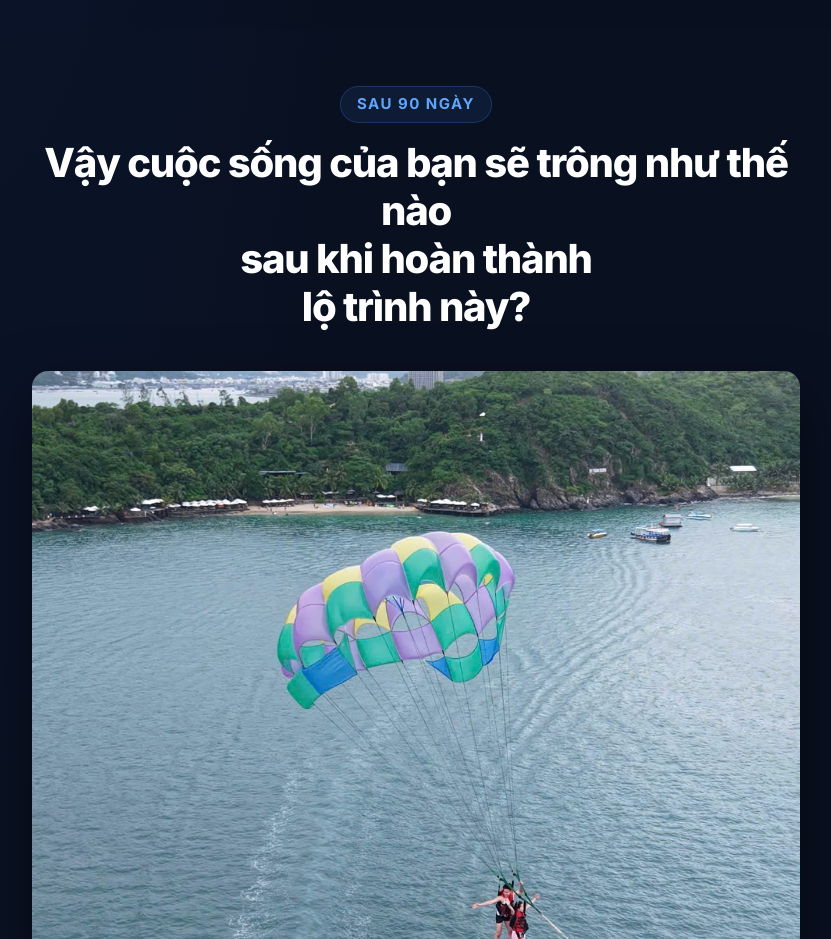
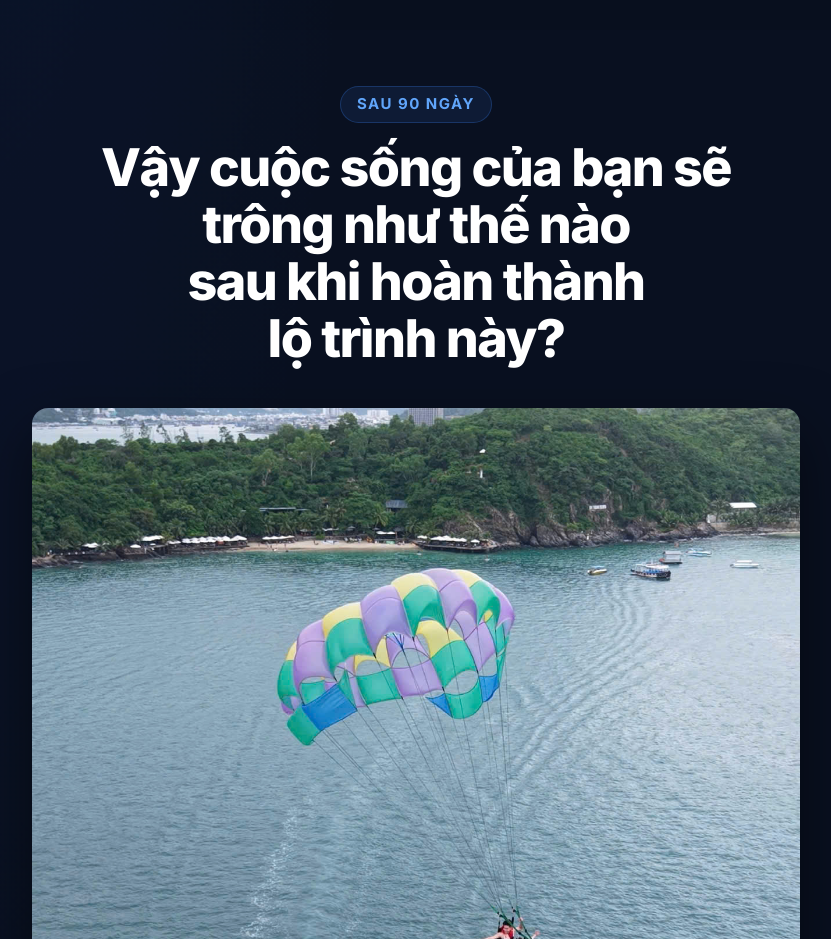
Before and after one commit to tdateditor-spec/FE-, a React (Vite) app: page / in a window 1280 px wide. Shown: the part 4300-5239 px from the top of the page, without its empty margins (224-1055 px from the left). Built offline with nearby package versions, Linux system fonts and the light colour scheme; no server answers.

Commit message:
increase Vision heading size on desktop to show 3 lines

```diff
--- a/src/components/sections/Vision.jsx
+++ b/src/components/sections/Vision.jsx
@@ -89,7 +89,7 @@ export function Vision({ onCTA }) {
           className="text-center mb-14"
         >
           <p className="inline-block mb-4 rounded-full border border-blue-500/25 bg-blue-500/10 px-4 py-1.5 text-xs font-bold uppercase tracking-widest text-blue-400">Sau 90 Ngày</p>
-          <h2 className="font-heading text-2xl font-extrabold text-white md:text-3xl leading-tight">
+          <h2 className="font-heading text-2xl font-extrabold text-white md:text-4xl leading-tight">
             Vậy cuộc sống của bạn sẽ trông như thế nào<br />
             sau khi hoàn thành<br />
             lộ trình này?
```
